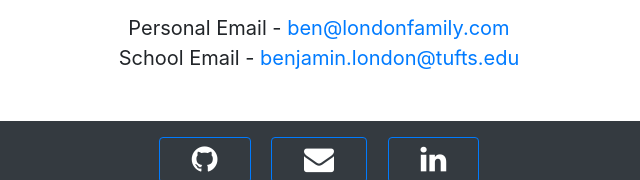
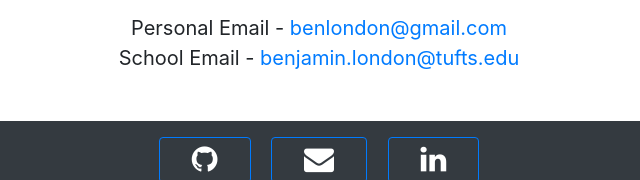
Before and after one commit to 0bLondon/0bLondon.github.io, a plain HTML site: page index.html in a window 1280 px wide. Shown: the part 1286-1466 px from the top of the page, 321-961 px from the left. Drawn offline with nearby package versions, Linux system fonts and the light colour scheme.

Commit message:
Updated emails

```diff
--- a/index.html
+++ b/index.html
@@ -60,7 +60,7 @@
 <div class="container-fluid bg-4 text-center">
 	<a name="contact-me"></a>
 	<p class="section-header">Contact Me</p>
-	<p class="contact-me-info">Personal Email - <a href="mailto:benlondon@gmail.com">ben@londonfamily.com</a></br>School Email - <a href="mailto:benjamin.london@tufts.com">benjamin.london@tufts.edu</a></br></p>
+	<p class="contact-me-info">Personal Email - <a href="mailto:benlondon@gmail.com">benlondon@gmail.com</a></br>School Email - <a href="mailto:benjamin.london@tufts.com">benjamin.london@tufts.edu</a></br></p>
 </div>
 
 
```
